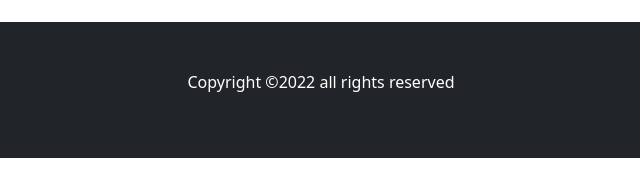
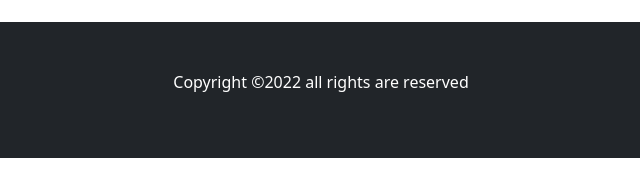
Before and after one commit to soharab007/news-portal-API, a plain HTML site: page index.html in a window 1280 px wide. Shown: the part 190-386 px from the top of the page, 319-959 px from the left. Drawn offline with nearby package versions, Linux system fonts and the light colour scheme; no server answers.

```diff
--- a/index.html
+++ b/index.html
@@ -68,7 +68,7 @@
             </div>
         </section>
 
-        <!-- Modal -->
+
         <section>
             <!-- Modal -->
             <div class="modal fade" id="exampleModal" tabindex="-1" aria-labelledby="exampleModalLabel"
@@ -97,7 +97,7 @@
         </section>
     </main>
     <footer class="bg-dark py-5 text-white text-center mt-5">
-        <P>Copyright ©2022 all rights reserved</P>
+        <P>Copyright ©2022 all rights are reserved</P>
     </footer>
 
     <!-- link something start  -->
```
